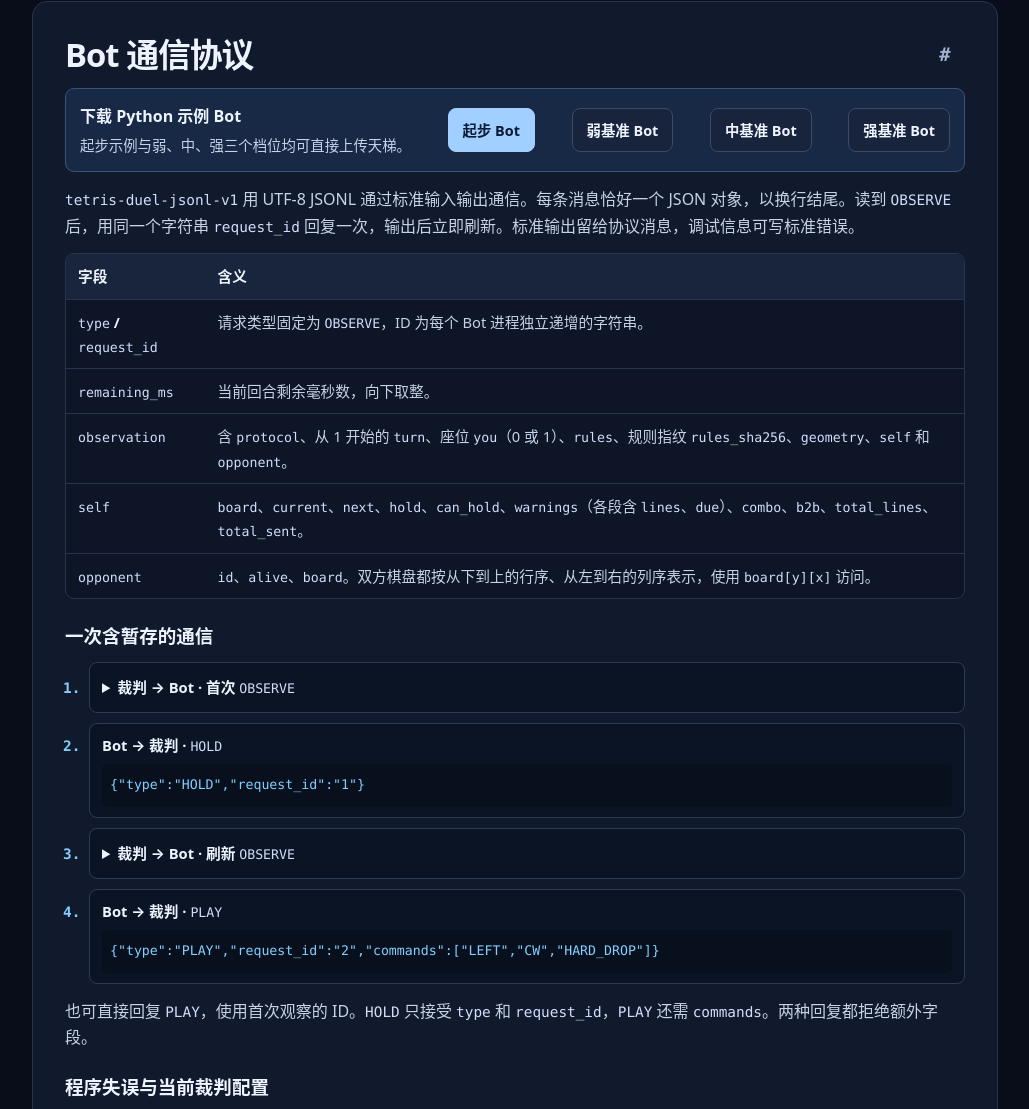
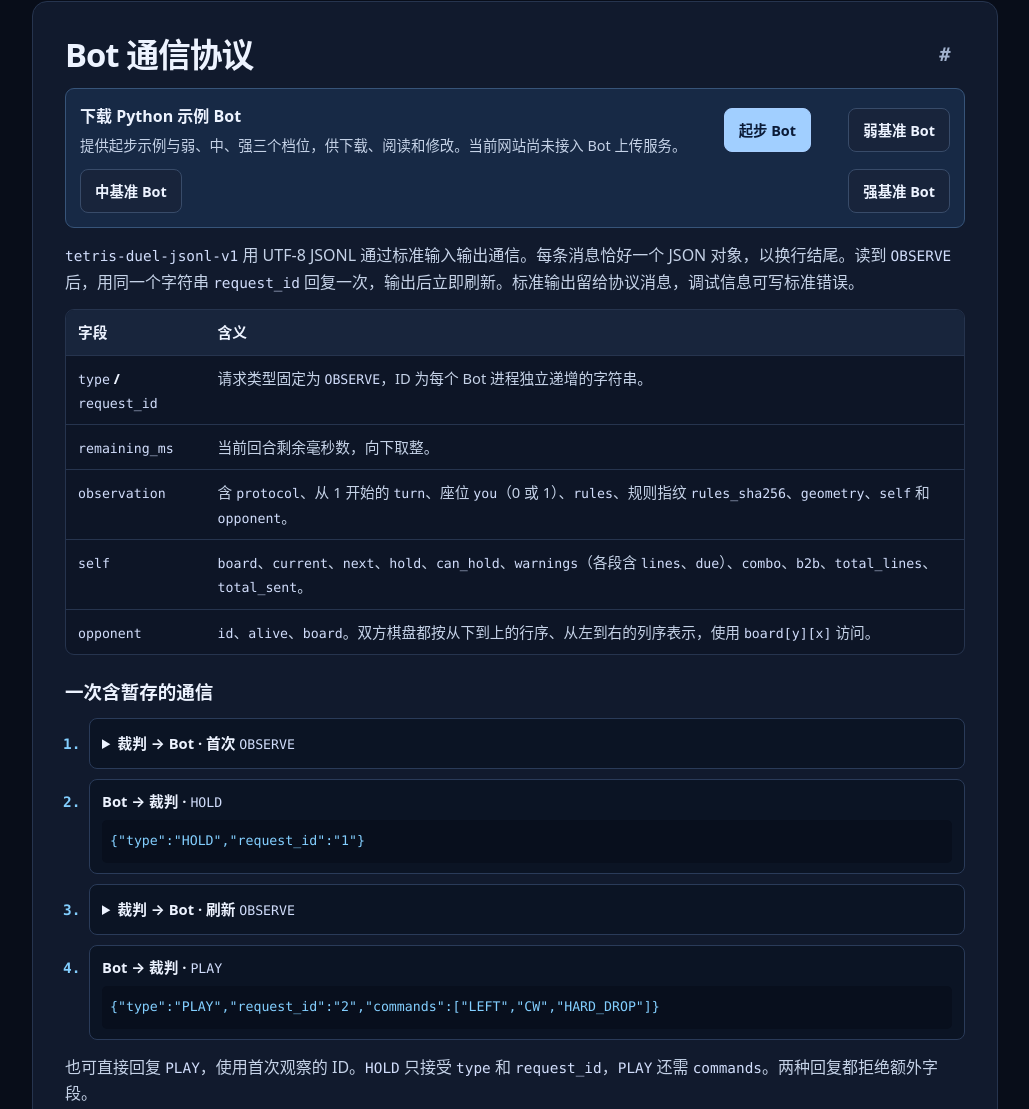
Before and after one commit to soyo174/tetris-ai-arena-web, a plain HTML site: page rules.html in a window 1280 px wide. Shown: the part 8848-9957 px from the top of the page, without its empty margins (242-1271 px from the left). Drawn offline with Linux system fonts and the light colour scheme.

```diff
--- a/rules.html
+++ b/rules.html
@@ -263,7 +263,7 @@
             <a class="section-link" href="#protocol" aria-label="Bot 通信协议的链接">#</a>
           </div>
           <div class="starter">
-            <p><strong>下载 Python 示例 Bot</strong><span>起步示例与弱、中、强三个档位均可直接上传天梯。</span></p>
+            <p><strong>下载 Python 示例 Bot</strong><span>提供起步示例与弱、中、强三个档位，供下载、阅读和修改。当前网站尚未接入 Bot 上传服务。</span></p>
             <a class="action primary" href="./examples/starter_bot.py" download>起步 Bot</a>
             <a class="action secondary" href="./examples/weak_bot.py" download>弱基准 Bot</a>
             <a class="action secondary" href="./examples/medium_bot.py" download>中基准 Bot</a>
@@ -339,6 +339,7 @@
             <h2 id="ladder-heading">天梯计分</h2>
             <a class="section-link" href="#ladder" aria-label="天梯计分的链接">#</a>
           </div>
+          <p class="callout">以下为完整天梯服务的计分规则。当前公开网站尚未接入在线天梯，浏览器对局不计入共享排名。</p>
           <p>每个 Bot 版本独立排名，初始 Elo 为 <strong>1000</strong>，首个有效挑战结算前显示未定级。上传新版本时该版本重新从 1000 分起算。</p>
           <ol class="steps">
             <li><strong>一组挑战打两局</strong><p>两局使用同一个比赛种子，第二局交换 A、B 座，让每个 Bot 分别使用两座的发块序列。单局胜得 1、平得 0.5、负得 0。</p></li>
```
Also changed, not shown: 1 other file.
